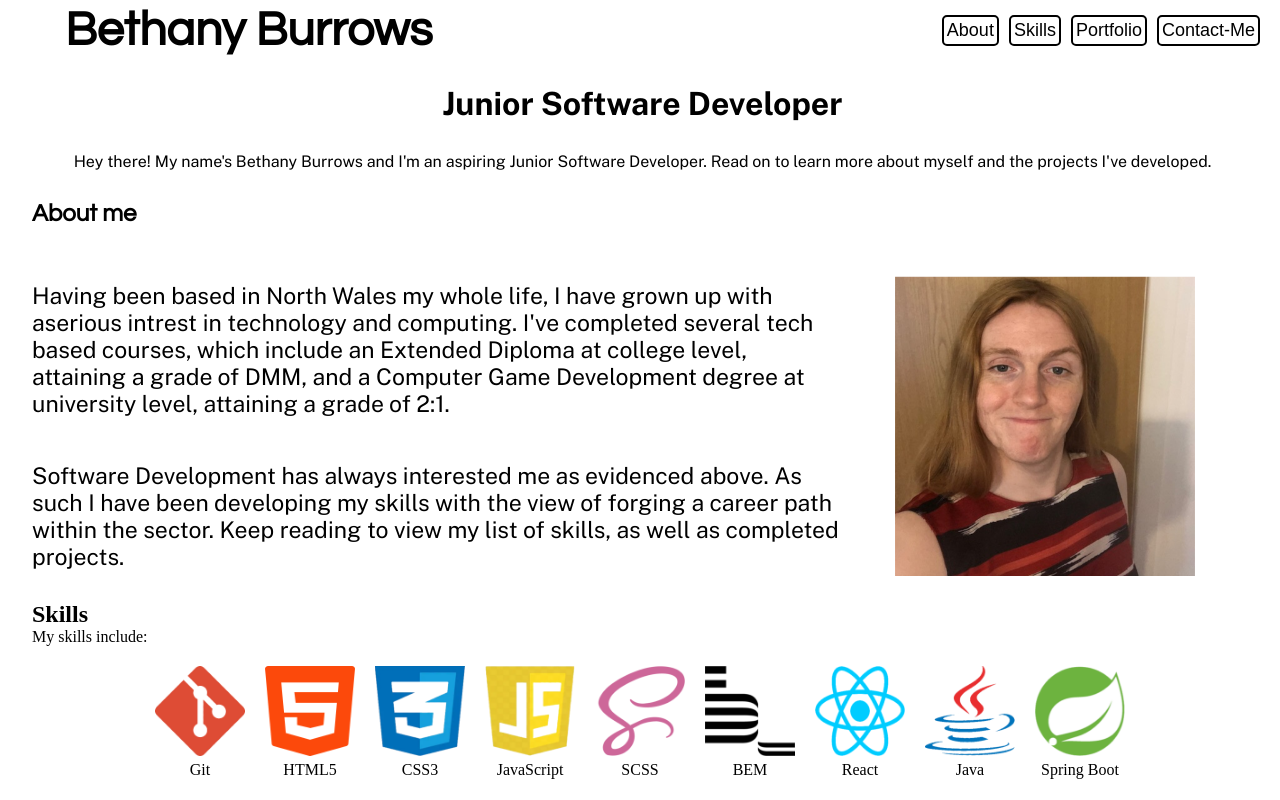
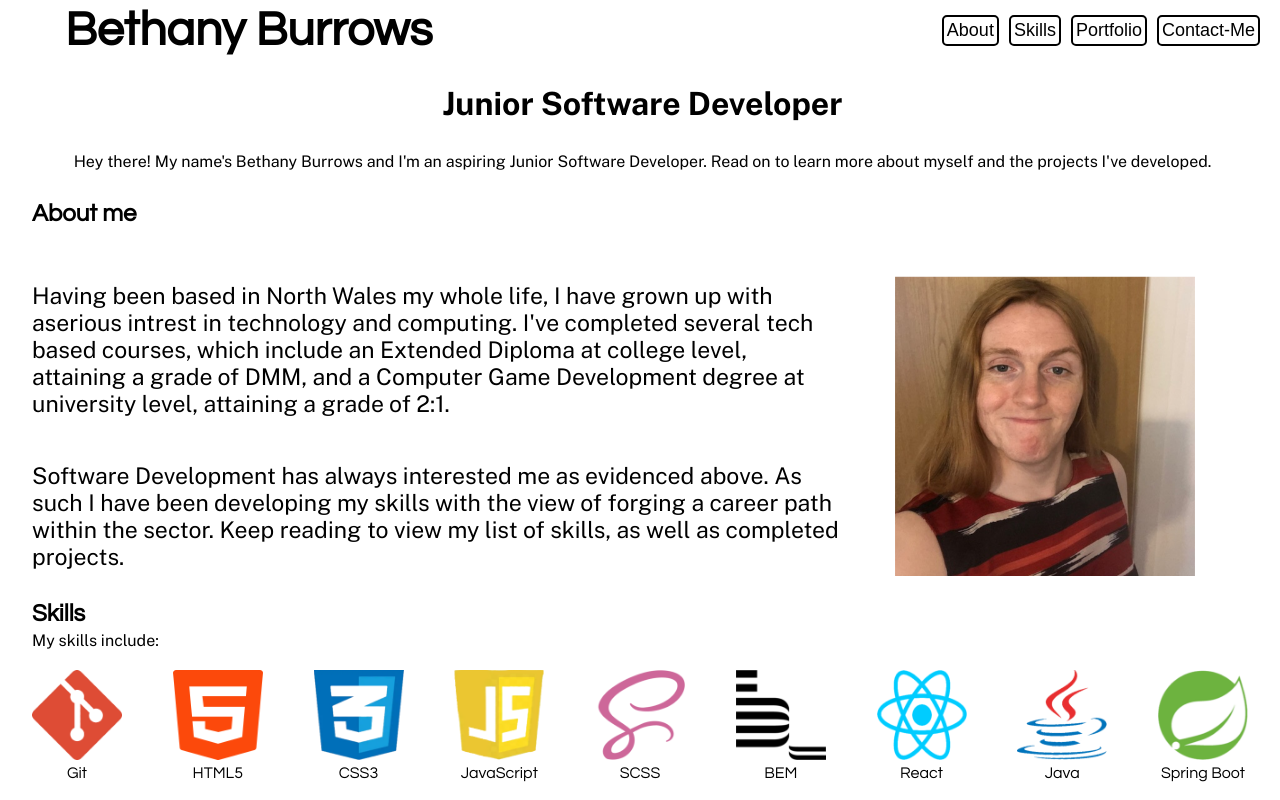
Before and after one commit to BethScarlett/portfolio-react, a React (Vite) app: page / in a window 1280 px wide. Built offline with nearby package versions, Linux system fonts and the light colour scheme; a web font is replaced by a local one.

Commit message:
Added fonts to text throughout the whole skills section as well as a media query for better responsiveness. Updated javascript icon.

```diff
--- a/src/Components/SkillTab/SkillTab.scss
+++ b/src/Components/SkillTab/SkillTab.scss
@@ -1,3 +1,5 @@
+@use "../../assets/Variables/TextVariables.scss" as *;
+
 * {
   margin: 0;
   padding: 0;
@@ -13,4 +15,8 @@
     width: 90px;
     margin-bottom: 5px;
   }
+
+  &__label {
+    font-family: $skill-icon-label;
+  }
 }
--- a/src/Components/SkillsSection/SkillsSection.scss
+++ b/src/Components/SkillsSection/SkillsSection.scss
@@ -1,3 +1,5 @@
+@use "../../assets/Variables/TextVariables.scss" as *;
+
 * {
   margin: 0;
   padding: 0;
@@ -8,6 +10,15 @@
   width: 95dvw;
   margin: auto;
 
+  &__header {
+    margin-bottom: 5px;
+    font-family: $skills-heading;
+  }
+
+  &__label {
+    font-family: $skills-label;
+  }
+
   &__icons {
     display: flex;
     justify-content: center;
@@ -17,3 +28,9 @@
     margin-top: 20px;
   }
 }
+
+@media screen and (min-width: 1022px) {
+  .skills-section__icons {
+    justify-content: space-between;
+  }
+}
--- a/src/Components/SkillsSection/SkillsSection.tsx
+++ b/src/Components/SkillsSection/SkillsSection.tsx
@@ -20,7 +20,7 @@ const SkillsSection = () => {
   return (
     <div className="skills-section">
       <h2 className="skills-section__header">Skills</h2>
-      <label className="skills-section__header">My skills include: </label>
+      <label className="skills-section__label">My skills include: </label>
       <div className="skills-section__icons">{handleSetIcons()}</div>
     </div>
   );
--- a/src/assets/Variables/TextVariables.scss
+++ b/src/assets/Variables/TextVariables.scss
@@ -8,6 +8,11 @@ $navbutton-font: "Rosario", sans-serif;
 $page-heading: "Questrial", sans-serif;
 $intro-heading: "Public Sans", sans-serif;
 $about-me-heading: "Questrial", sans-serif;
+$skills-heading: "Questrial", sans-serif;
+
+//Labels
+$skills-label: "Public Sans", sans-serif;
+$skill-icon-label: "Questrial", sans-serif;
 
 //Paragraphs
 $intro-paragraph: "Public Sans", sans-serif;
```
Also changed, not shown: public/javascript-icon.png.
